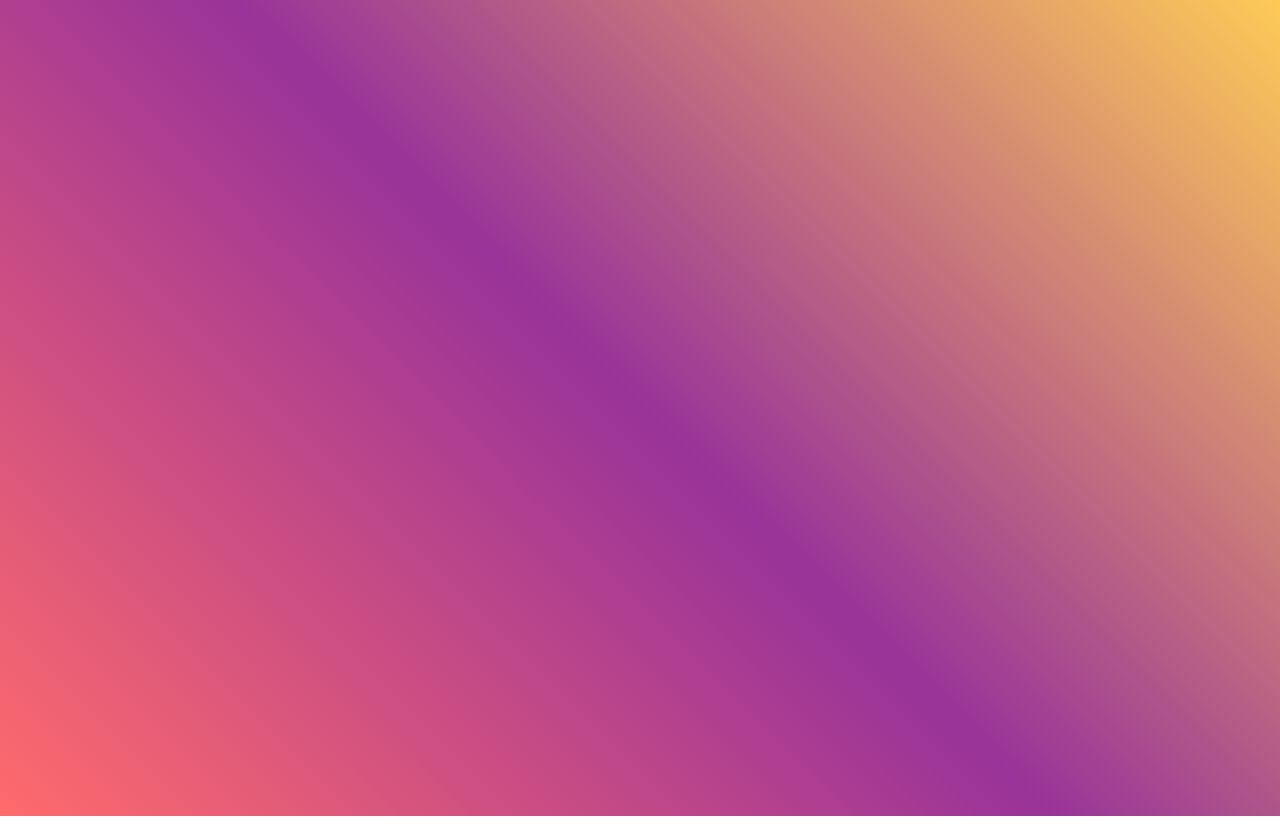
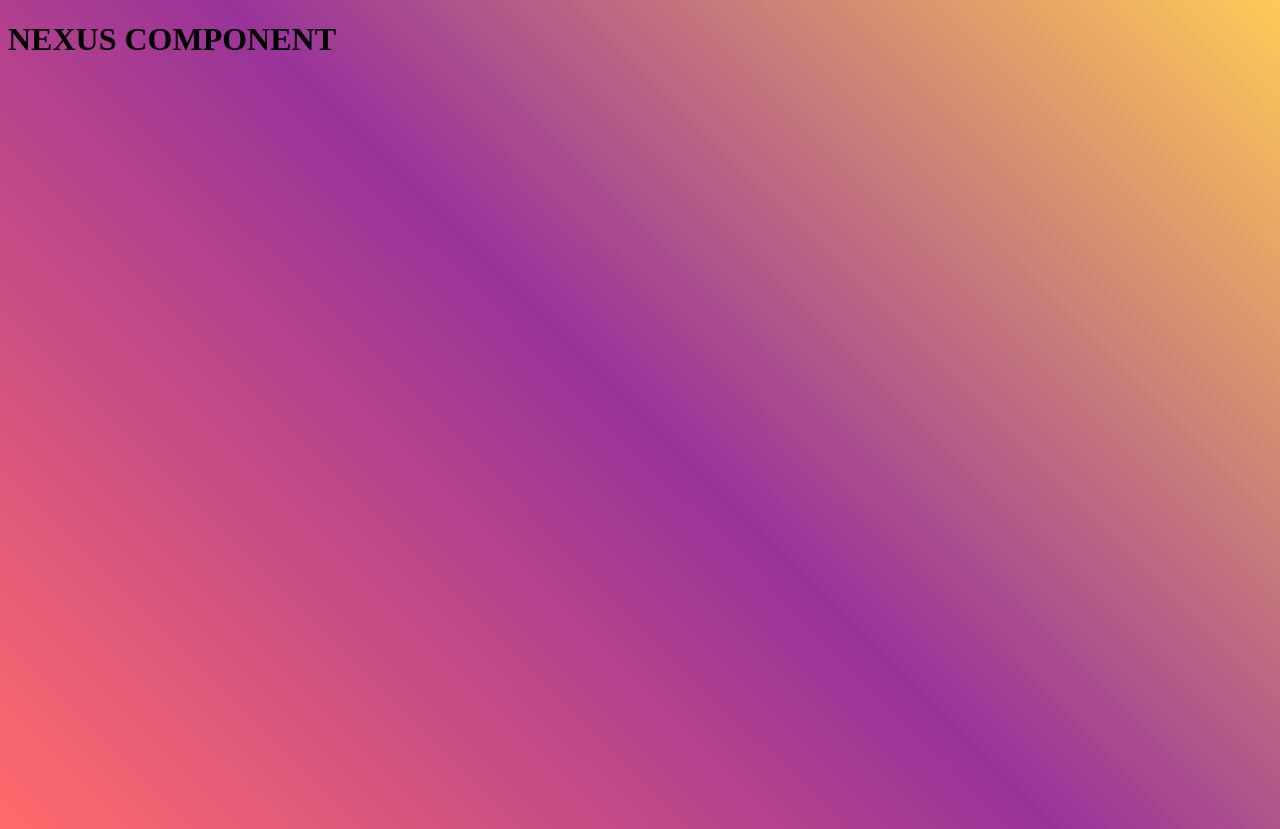
Before and after one commit to KimberlyRosaly/to-do-app, a React (Create React App) app: page /heart in a window 1280 px wide. Before the commit this address had no page. Built offline with nearby package versions, Linux system fonts and the light colour scheme.

Commit message:
Begin some routing within the App component, having the root hub page to display the relevant container component

```diff
--- a/src/App.js
+++ b/src/App.js
@@ -1,10 +1,14 @@
 import { Routes, Route } from "react-router-dom";
 import "./styles.css";
+import Nexus from "./containers/Nexus.js";
 
 export default function App() {
-  return (<>
-    <Routes>
-      <Route path="/" element={''} />
-    </Routes>
-  </>);
+  return (
+    <>
+      <Routes>
+        <Route path="/" element={""} />
+        <Route path="/heart" element={<Nexus />} />
+      </Routes>
+    </>
+  );
 }
```
